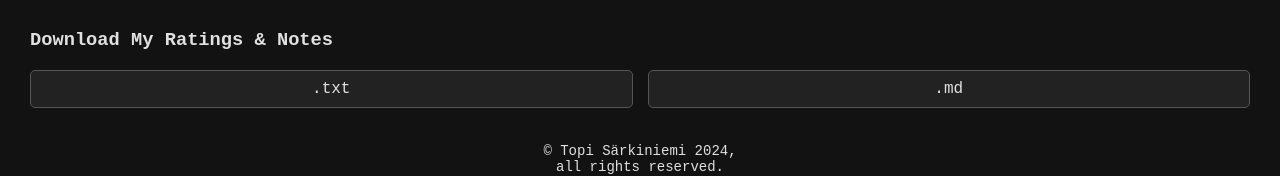
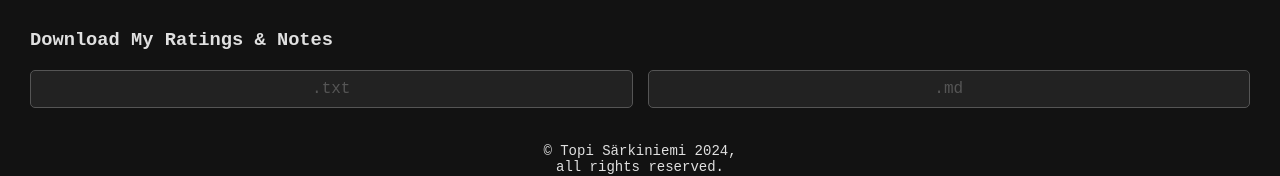
Before and after one commit to topierland/topisarkiniemi, a React (Create React App) app in the folder beer/: page / in a window 1280 px wide. Shown: the part 3650-3826 px from the top of the page. Built offline with nearby package versions, Linux system fonts and the light colour scheme; a web font is replaced by a local one.

Commit message:
- hide breweries feature - restore hidden breweries - limit download if no notes or ratings - style changes

```diff
--- a/beer/src/App.scss
+++ b/beer/src/App.scss
@@ -1,7 +1,7 @@
 // Define variables for colors and common values
 $background-color-dark: #121212;
 $text-color: #e0e0e0;
-$accent-color: #bb86fc; //#6200ea;
+$accent-color: #6200ea;
 $accent-color-hover: #3700b3;
 $accent-color-text: #bb86fc;
 $input-background-color: #333;
@@ -116,11 +116,19 @@ body {
   }
 }
 
+button +.beer-item {
+  padding-top: 10px;
+}
+
 .download {
   padding: 0 30px 30px 30px;
   .buttons {
     display: flex;
     gap: 15px;
+    button:disabled {
+      color: $border-color;
+      box-shadow: none;
+    }
   }
   //margin: 25px auto 15px;
   //border-color: $accent-color;
@@ -305,3 +313,7 @@ footer {
     }
   }
 }
+
+.margin-left-auto {
+  margin-left: auto !important;
+}
--- a/beer/src/App.tsx
+++ b/beer/src/App.tsx
@@ -37,6 +37,20 @@ const App: React.FC = () => {
   const [userBreweries, setUserBreweries] = useState<Brewery[]>([])
   const [breweries, setBreweries] = useState<Brewery[]>(baseData); // Base data for breweries and beers
   const [initialized, setInitialized] = useState(false);
+  const [hiddenBreweries, setHiddenBreweries] = useState<Record<number, boolean>>({});
+
+  const toggleHideBrewery = (breweryId: number) => {
+    setHiddenBreweries(prevState => ({
+      ...prevState,
+      [breweryId]: !prevState[breweryId],
+    }));
+  };
+
+  const handleHideBrewery = (breweryId: number) => {
+    if (window.confirm("Hide brewery? You can restore hidden breweries from 'filters & sorting'.")) {
+      toggleHideBrewery(breweryId);
+    }
+  };
 
   const mergeBeers = (baseBeers: Beer[], userBeers: Beer[]): Beer[] => {
     const updatedBeers = baseBeers.map(baseBeer => {
@@ -140,7 +154,9 @@ const App: React.FC = () => {
     return userBeerData[compositeKey];
   }
 
-  const filteredAndSortedBreweries = breweries.map(brewery => ({
+  const filteredBreweries = breweries.filter(brewery => !hiddenBreweries[brewery.id]);
+
+  const filteredAndSortedBreweries = filteredBreweries.map(brewery => ({
     ...brewery,
     beers: brewery.beers
         .map(beer => ({
@@ -258,7 +274,7 @@ const App: React.FC = () => {
       hasUserRating ||
       showBeersWithoutUntappdRating
 
-  const allBeers = breweries.flatMap(brewery =>
+  const allBeers = filteredBreweries.flatMap(brewery =>
       brewery.beers.map(beer => ({
         breweryId: brewery?.id,
         brewery: brewery?.name,
@@ -439,6 +455,13 @@ const App: React.FC = () => {
     updateUserEditedData(updatedUserBreweries);
   };
 
+  const clearHiddenBreweries = () => {
+    if (window.confirm("Do you want to restore all hidden breweries?")) {
+      setHiddenBreweries({});
+    }
+  };
+
+
   return (
       <div>
           <header>
@@ -458,6 +481,7 @@ const App: React.FC = () => {
                         Clear
                     </button>
                 </div>
+                <div className={"flex"}>
                   <label>
                     <input
                         type="checkbox"
@@ -466,6 +490,14 @@ const App: React.FC = () => {
                     />
                     Show Starred
                   </label>
+                  <button
+                      className={Object.keys(hiddenBreweries).length === 0 ? "disabled margin-left-auto" : "active margin-left-auto"}
+                      disabled={Object.keys(hiddenBreweries).length === 0}
+                      onClick={clearHiddenBreweries}
+                  >
+                    Restore hidden breweries
+                  </button>
+                </div>
                 <label>
                   Min Untappd Rating
                   <input
@@ -533,6 +565,9 @@ const App: React.FC = () => {
                       : (
                           <h2 onClick={() => toggleBreweryVisibility(brewery.id)}>{brewery.name} <span>{brewery.beers.length} {brewery.beers.length > 1 ? "beers" : "beer"}</span></h2>
                         )
+                      }
+                      {shouldShowBeers &&
+                          <button onClick={() => handleHideBrewery(brewery.id)}>- hide brewery</button>
                       }
                       {shouldShowBeers && brewery.beers.map(beer => {
                         const compositeKey = `${brewery.id}-${beer.id}`;
--- a/beer/src/DownloadUserContent.tsx
+++ b/beer/src/DownloadUserContent.tsx
@@ -92,17 +92,21 @@ const DownloadButton: React.FC<DownloadButtonProps> = ({ allBeers, userBeerData
         downloadFile(content, fileName, fileType);
     };
 
+    const hasNotesOrRatings = () => {
+        return Object.values(userBeerData).some(data => data?.notes || data?.userRating);
+    };
+
+
     return <div className={"download"}>
         <h3>Download My Ratings & Notes</h3>
         <div className={"buttons"}>
-            <button className={"filter-toggle"} onClick={() => handleDownload('txt')}>
+            <button className={"filter-toggle"} onClick={() => handleDownload('txt')} disabled={!hasNotesOrRatings()}>
                 .txt
             </button>
-            <button className={"filter-toggle"} onClick={() => handleDownload('md')}>
+            <button className={"filter-toggle"} onClick={() => handleDownload('md')} disabled={!hasNotesOrRatings()}>
                 .md
             </button>
         </div>
-
     </div>
 };
 
```
Lines whose indentation alone changed are shown as unchanged.
